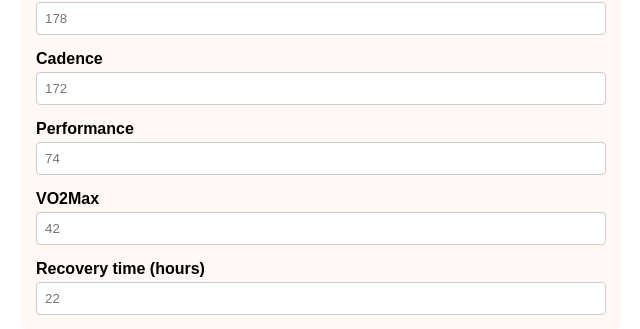
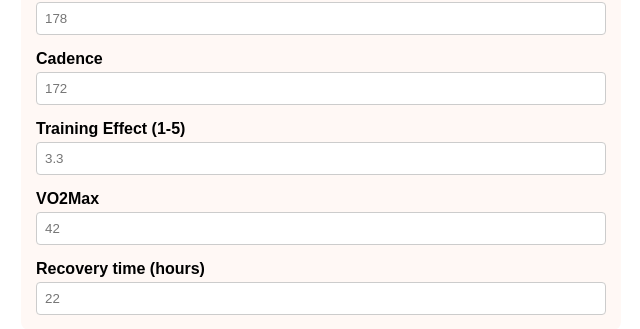
Before and after one commit to GrzyboZAUR/running-tracker, a Flask app: page /add in a window 1280 px wide. Shown: the part 685-1014 px from the top of the page, without its empty margins (319-959 px from the left). Run offline with Flask 3, Linux system fonts and the light colour scheme; the visitor is signed in with stand-in values (Sample User, id 1).

Commit message:
fix: change from Performance to Training Effect

```diff
--- a/templates/add.html
+++ b/templates/add.html
@@ -38,8 +38,8 @@
             <input type="number" name="max_heart_rate" placeholder="178">
             <label>Cadence</label>
             <input type="number" name="cadence" placeholder="172">
-            <label>Performance</label>
-            <input type="number" step="0.1" name="performance" placeholder="74">
+            <label>Training Effect (1-5)</label>
+            <input type="number" step="0.1" name="training_effect" placeholder="3.3">
             <label>VO2Max</label>
             <input type="number" step="0.1" name="vo2max" placeholder="42">
             <label>Recovery time (hours)</label>
```
